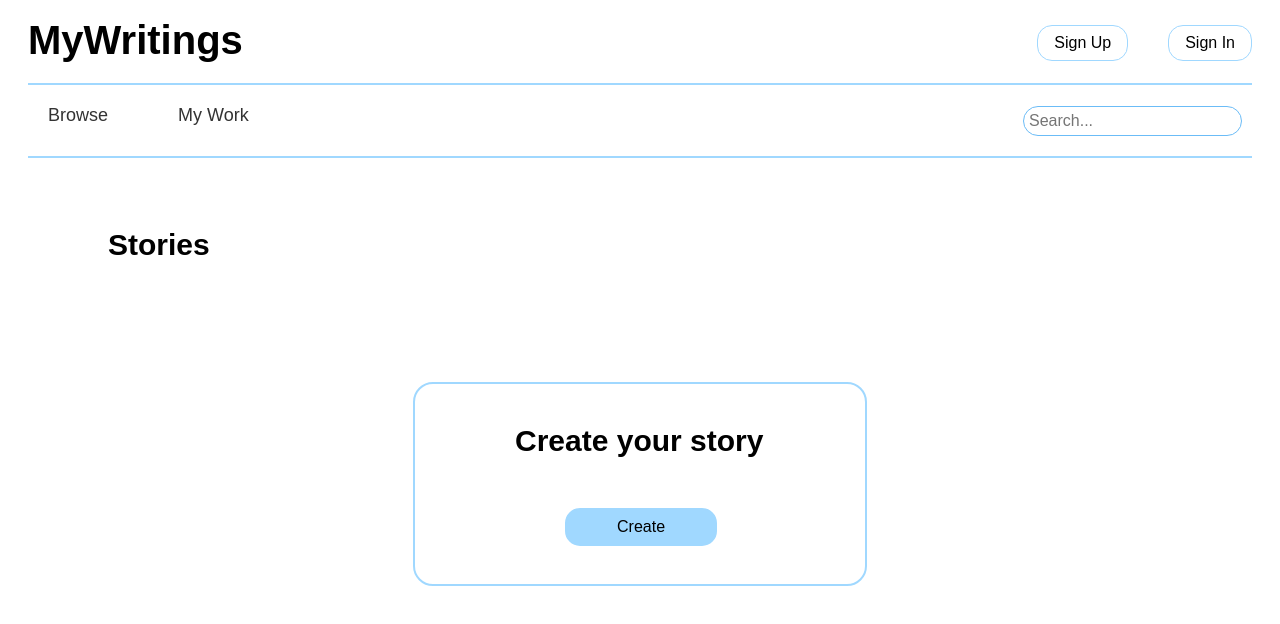
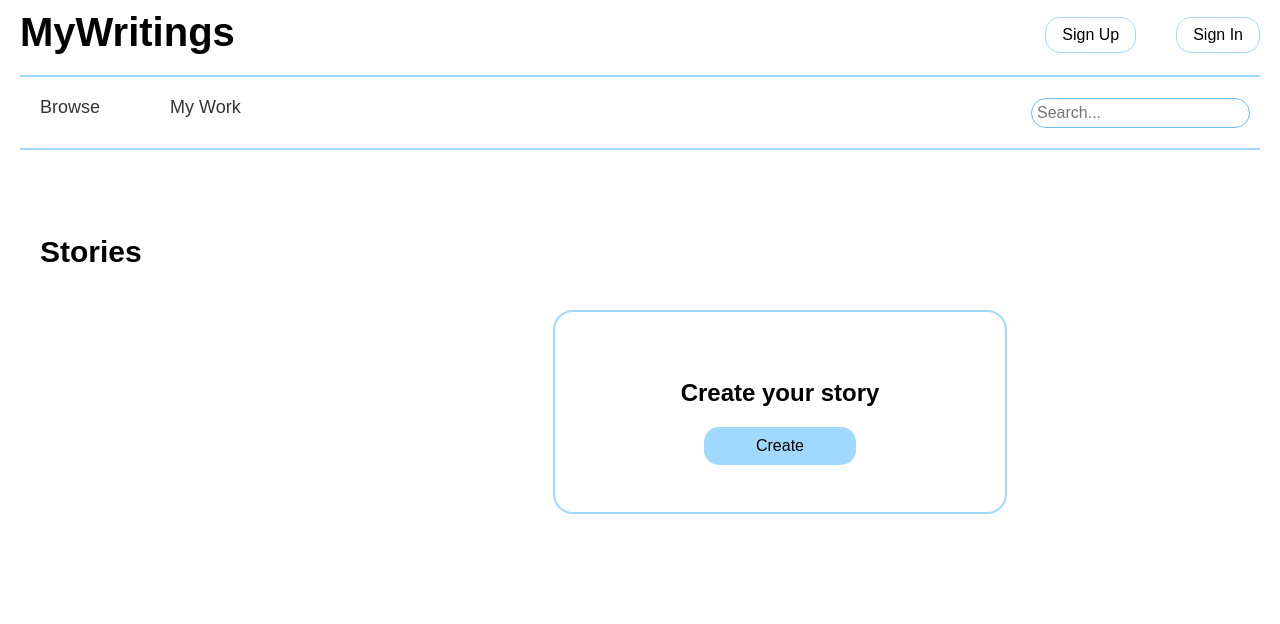
Before and after one commit to Sjowel/ProjectX, a plain HTML site: page mywork.html in a window 1280 px wide. Drawn offline with Linux system fonts and the light colour scheme.

Commit message:
put the created stories on the top left instead of bottom left

```diff
--- a/css/styles.css
+++ b/css/styles.css
@@ -1,5 +1,7 @@
 body {
     font-family: Arial, sans-serif;
+    margin: 0;
+    padding: 0;
 }
 
 header {
@@ -89,13 +91,15 @@ main {
     justify-content: left;
     align-items: left;
     text-align: left;
+    padding: 20px;
 }
 
 main h1 {
     font-size: 40px;
     margin-top: 40px;
     margin-bottom: 70px;
-    margin-left: 20px;
+    text-align: left;
+    margin-left: 10px;
 }
 
 .box-container {
@@ -149,25 +153,38 @@ main h1 {
     border-color: #6bbcf7;
 }
 
+.content-container {
+    display: flex;
+    justify-content: space-between;
+    align-items: flex-start;
+    width: 100%;
+    max-width: 1200px;
+    padding: 20px;
+}
+
+.work-container {
+    width: 30%;
+}
+
+.box-container1 {
+    width: 60%;
+    display: flex;
+    justify-content: center;
+    align-items: center;
+    margin-top: 100px;
+    margin-right: 100px;
+}
+
 .box1 {
-    width: 450px;
+    width: 100%;
+    max-width: 450px;
     height: 200px;
     border: 2px solid #A0D8FF;
     border-radius: 20px;
-    margin-top: 100px;
-}
-
-.box-container1 {
     display: flex;
+    flex-direction: column;
     justify-content: center;
-    gap: 70px;
-}
-
-main h2 {
-    font-size: 30px;
-    margin-top: 40px;
-    margin-left: 100px;
-    margin-bottom: 50px;
+    align-items: center;
 }
 
 .create-btn {
@@ -180,7 +197,6 @@ main h2 {
     text-align: center;
     text-decoration: none;
     color: black;
-    margin-left: 150px;
 }
 
 .create-btn:hover {
@@ -188,7 +204,6 @@ main h2 {
     border-color: #A0D8FF;
 }
 
-/* Create Page Styles */
 .story-container {
     width: 100%;
     max-width: 600px;
@@ -257,10 +272,6 @@ main h2 {
     margin-bottom: 20px;
 }
 
-.work-container {
-    margin-top: 50px;
-}
-
 .work-container h2 {
     font-size: 30px;
     margin-bottom: 20px;
@@ -272,7 +283,7 @@ main h2 {
 }
 
 .work-btn {
-    padding: 7px 150px;
+    padding: 10px 70px;
     font-size: 15px;
     cursor: pointer;
     border: 1px solid #A0D8FF;
--- a/mywork.html
+++ b/mywork.html
@@ -6,7 +6,6 @@
     <title>MyWritings</title>
     <link rel="stylesheet" href="css/styles.css">
     <script src="js/scripts.js"></script>
-    <script src="scripts.js"></script>
 </head>
 <body>
     <header>
@@ -26,15 +25,22 @@
             <div class="nav-links search-container">
                 <input type="text" placeholder="Search...">
             </div>
-
         </nav>
         <div class="separator"></div>
     </header>
 
     <main>
+        <div class="content-container">
             <div class="work-container">
                 <h2>Stories</h2>
                 <ul id="work-list"></ul>
+            </div>
+            <div class="box-container1">
+                <div class="box1">
+                    <h2>Create your story</h2>
+                    <button class="create-btn" onclick="redirectToCreatePage()">Create</button>
+                </div>
+            </div>
         </div>
         <div id="delete-confirmation" class="modal">
             <div class="modal-content">
@@ -43,14 +49,6 @@
                 <button class="cancel-btn" onclick="cancelDelete()">No</button>
             </div>
         </div>
-        <div class="box-container1">
-            <div class="box1">
-                <h2>Create your story</h2>
-                <button class="create-btn" onclick="redirectToCreatePage()">Create</button>
-            </div>
-            </div>
-        </div>
     </main>
-
 </body>
 </html>
```
Lines whose indentation alone changed are shown as unchanged.
